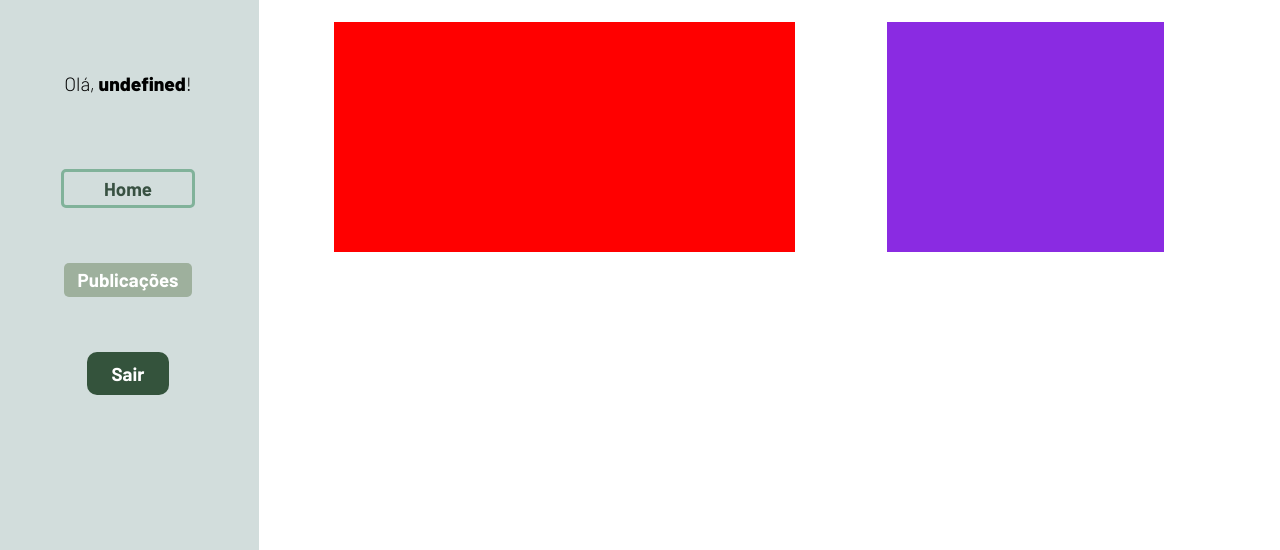
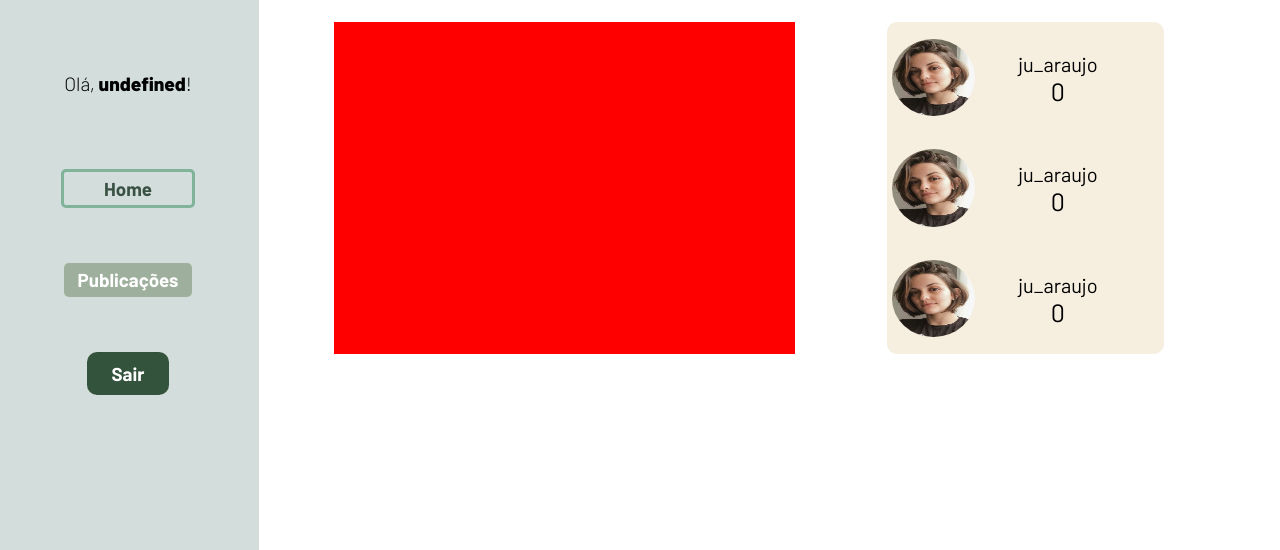
Before and after one commit to JuliaAraujoOliveira/projeto-pessoal-SPtech, a website: page projeto-individual/public/dashboard/index.html in a window 1280 px wide. Shown: the part 250-800 px from the top of the page. Drawn offline with nearby package versions, Linux system fonts and the light colour scheme; no server answers.

Commit message:
metrica de porcentagem de usuarios ativos na plataforma.

```diff
--- a/projeto-individual/public/dashboard/index.html
+++ b/projeto-individual/public/dashboard/index.html
@@ -88,8 +88,28 @@
             </div>
 
             <div
-                style=" height: 100%; width: 30%; display: flex; justify-content: center; background-color: blueviolet;">
-                <canvas id="ranking"></canvas>
+                style=" height: 100%; width: 30%; display: flex; justify-content: center; background-color: #F6EEDF; display: flex; flex-direction: column; align-items: center; border-radius: 10px;">
+
+                <div class="usuarios" style="width: 100%;height: 33.33%; display: flex; align-items: center; ">
+                    <img src="../assets/29bc856fa5ba378402c8704717e2b0975880189cc0cbd6839198b1344f9617fd1539d8bda7a4487dfe86275eaa96ac37fb3ca2201dd1ea5211fa40fa4c420a88.jpg" style="height: 70%; width: 30%; margin-left: 5px; border-radius: 50%;" alt="">
+                    <div class="nome" style="height: 50%; width: 60%; display: flex; justify-content: center; font-size: 20px; flex-direction:column; align-items: center;">ju_araujo
+                        <div class="quatcomentario" style="width: 50%; height: 50%; display: flex; justify-content: center; font-size: 25px;">0</div>
+                   </div>
+                </div>
+
+                <div class="usuarios" style="width: 100%; height: 33.33%; display: flex; align-items: center; ">
+                    <img src="../assets/29bc856fa5ba378402c8704717e2b0975880189cc0cbd6839198b1344f9617fd1539d8bda7a4487dfe86275eaa96ac37fb3ca2201dd1ea5211fa40fa4c420a88.jpg" style="height: 70%; width: 30%; margin-left: 5px; border-radius: 50%;" alt="">
+                    <div class="nome" style="height: 50%; width: 60%; display: flex; justify-content: center; font-size: 20px; flex-direction:column; align-items: center;">ju_araujo
+                        <div class="quatcomentario" style="width: 50%; height: 50%;display: flex; justify-content: center; font-size: 25px;">0</div>
+                   </div>
+                </div>
+
+                <div class="usuarios" style="width: 100%; height: 33.33%; display: flex; align-items: center; ">
+                    <img src="../assets/29bc856fa5ba378402c8704717e2b0975880189cc0cbd6839198b1344f9617fd1539d8bda7a4487dfe86275eaa96ac37fb3ca2201dd1ea5211fa40fa4c420a88.jpg" style="height: 70%; width: 30%; margin-left: 5px; border-radius: 50%;" alt="">
+                    <div class="nome" style=" height: 50%; width: 60%; display: flex; justify-content: center; font-size: 20px; flex-direction:column; align-items: center;">ju_araujo
+                        <div class="quatcomentario" style="width: 50%; height: 50%; ; display: flex; justify-content: center; font-size: 25px;">0</div>
+                   </div>
+                </div>
             </div>
         </div>
 
@@ -125,14 +145,17 @@
     fetch("/dashboard/mporcentagemusuario", {
         method: "GET",
     }).then(function (resposta) {
-             resposta.json().then((registrados) => {
-                 qtdcomentario.innerHTML = registrados[0].qtdcomentario;
+        resposta.json().then((dados) => {
+            if (dados.length > 0) {
+                qtdcomentario.innerHTML = dados[0].PercentualUsuariosAtivos + "%";
+            } else {
+                qtdcomentario.innerHTML = "0%";
+            }
         });
-         }).catch(function (resposta) {
-             console.log(`#ERRO: ${resposta}`);
+    }).catch(function (erro) {
+        console.log(`#ERRO: ${erro}`);
     });
 }
-
 
 
 
--- a/projeto-individual/src/routes/dashboard.js
+++ b/projeto-individual/src/routes/dashboard.js
@@ -11,8 +11,8 @@ router.get("/metricasusuario" ,function (req,res) {
     dashboardController.metricasusuario(req,res);
 })
 
-router.get("/mporcentagemusuario" , function (req,res) {
-    dashboardController.metricasporcentagem(req,res);
+router.get("/mporcentagemusuario", function (req, res) {
+    dashboardController.metricasporcentagem(req, res);
 })
 
 router.get("/metricaspost" ,function (req,res) {
```
Also changed, not shown: projeto-individual/src/controllers/dashboardController.js (+5 -11 lines), projeto-individual/src/models/dashboardModel.js (+9 -6 lines). Lines whose indentation alone changed are shown as unchanged.
